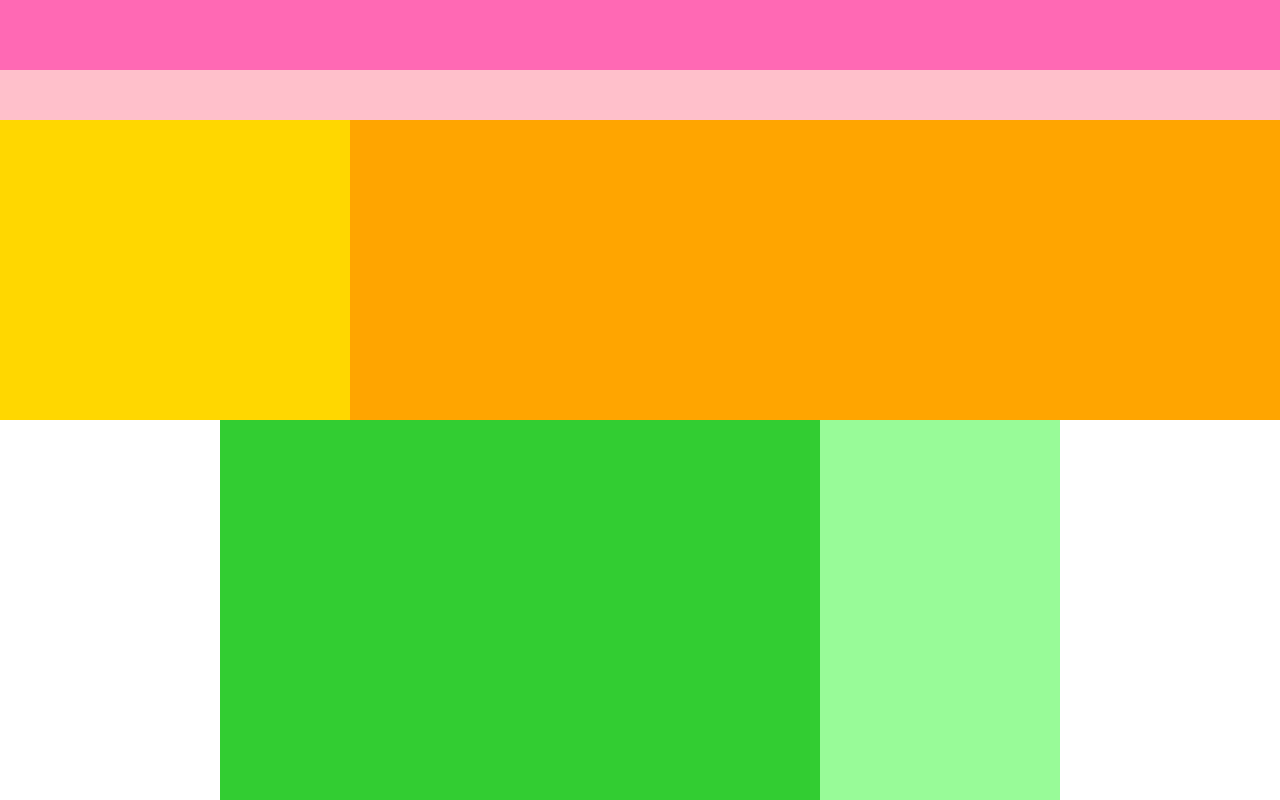
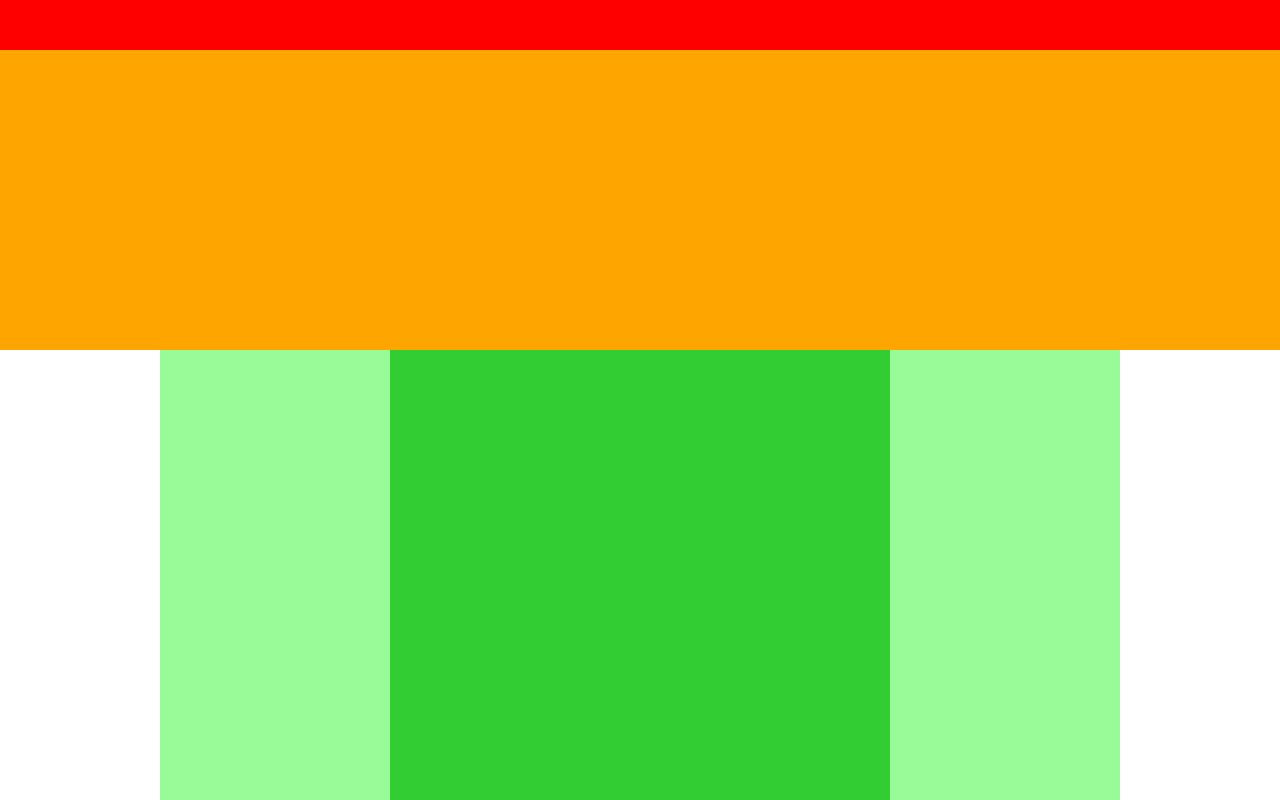
Before and after one commit to yosuke-hakamata/chapter4_exercise, a plain HTML site: page index.html in a window 1280 px wide. Shown: the top 800 px of the page. Drawn offline with Linux system fonts and the light colour scheme.

Commit message:
[Finish]1-4

```diff
--- a/index.html
+++ b/index.html
@@ -9,17 +9,16 @@
 <body>
 	<!-- header用のdiv -->
 	<div class="header">
-		<div class="header-top"></div>
-    	<div class="header-bottom"></div>
 	</div>
 	<!-- main-visual用のdiv -->
 	<div class="main-visual">
-		<div class="main-visual-content"></div>
+		<div class="main-visual"></div>
 	</div>
 	<!-- main用のdiv -->
 	<div class="main clearfix">
+		<div class="sidebar1"></div>
 		<div class="blog"></div>
-    	<div class="sidebar"></div>
+    	<div class="sidebar2"></div>
 	</div>
 	<!-- footer用のdiv -->
 	<div class="footer"></div>
--- a/style.css
+++ b/style.css
@@ -6,19 +6,10 @@
 }
 .header {
   width: 100%; /* 横幅いっぱい */
-  height: 120px; /* 高さ120px */
-  background-color: red; /* 背景色red */
+  height: 50px; /* 高さ100px */
+  background-color: red; /* 背景色hotpink */
 }
-.header-top {
-  width: 100%; /* 横幅いっぱい */
-  height: 70px; /* 高さ100px */
-  background-color: hotpink; /* 背景色hotpink */
-}
-.header-bottom {
-  width: 100%; /* 横幅いっぱい */
-  height: 50px; /* 高さ100px */
-  background-color: pink; /* 背景色pink */
-}
+
 /* clearfixを追加 */
 .clearfix::after {
   content: "";
@@ -30,30 +21,30 @@
   height: 300px; /* 高さ300px */
   background-color: orange; /* 背景色orange */
 }
-.main-visual-content {
-  width: 350px; /* 横幅350px */
-  height: 300px; /* 親の高さに揃える */
-  background-color: gold; /* 背景色gold */
-}
 .main {
-  width: 840px; /* 840px*/
-  background-color: green; /* 背景色green */
+  width: 960px; /* 960px*/
   margin: 0 auto;
 }
 .blog {
-  width: 600px; /* 横幅600px */
+  width: 500px; /* 横幅600px */
   height: 1400px;
   background-color: limegreen; /* 背景色limegreen */
-  float: left; /* 要素を左揃えで並べる */
+  float: left;
 }
-.sidebar {
-  width: 240px; /* 横幅240px */
+.sidebar1 {
+  width: 230px; /* 横幅240px */
   height: 1400px;
   background-color: palegreen; /* 背景色palegreen */
   float: left; /* 要素を左揃えで並べる */
 }
+.sidebar2 {
+  width: 230px; /* 横幅240px */
+  height: 1400px;
+  background-color: palegreen; /* 背景色palegreen */
+  float: right; /* 要素を右揃えで並べる */
+}
 .footer {
   width: 100%; /* 横幅いっぱい */
-  height: 120px; /* 高さ120px */
+  height: 100px; /* 高さ120px */
   background-color: blue; /* 背景色blue */
 }
```
